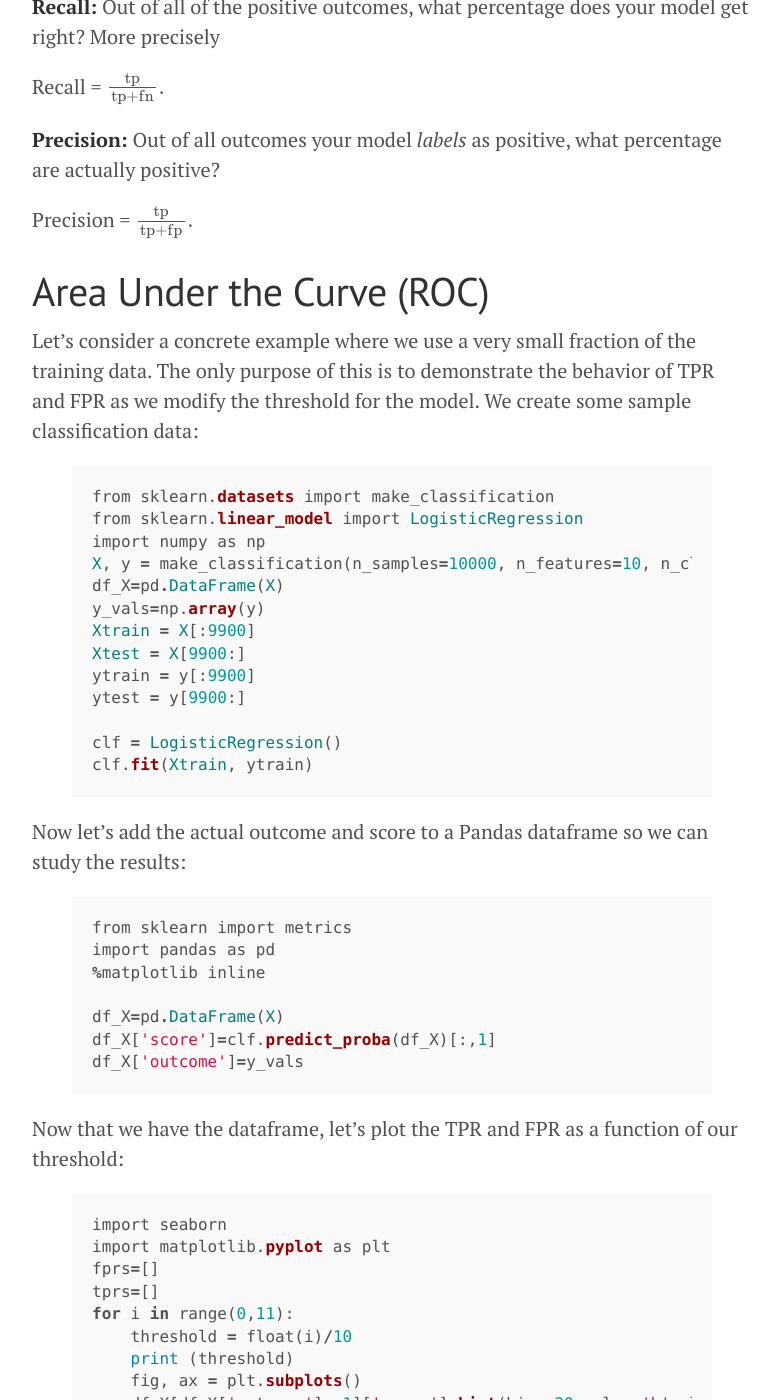
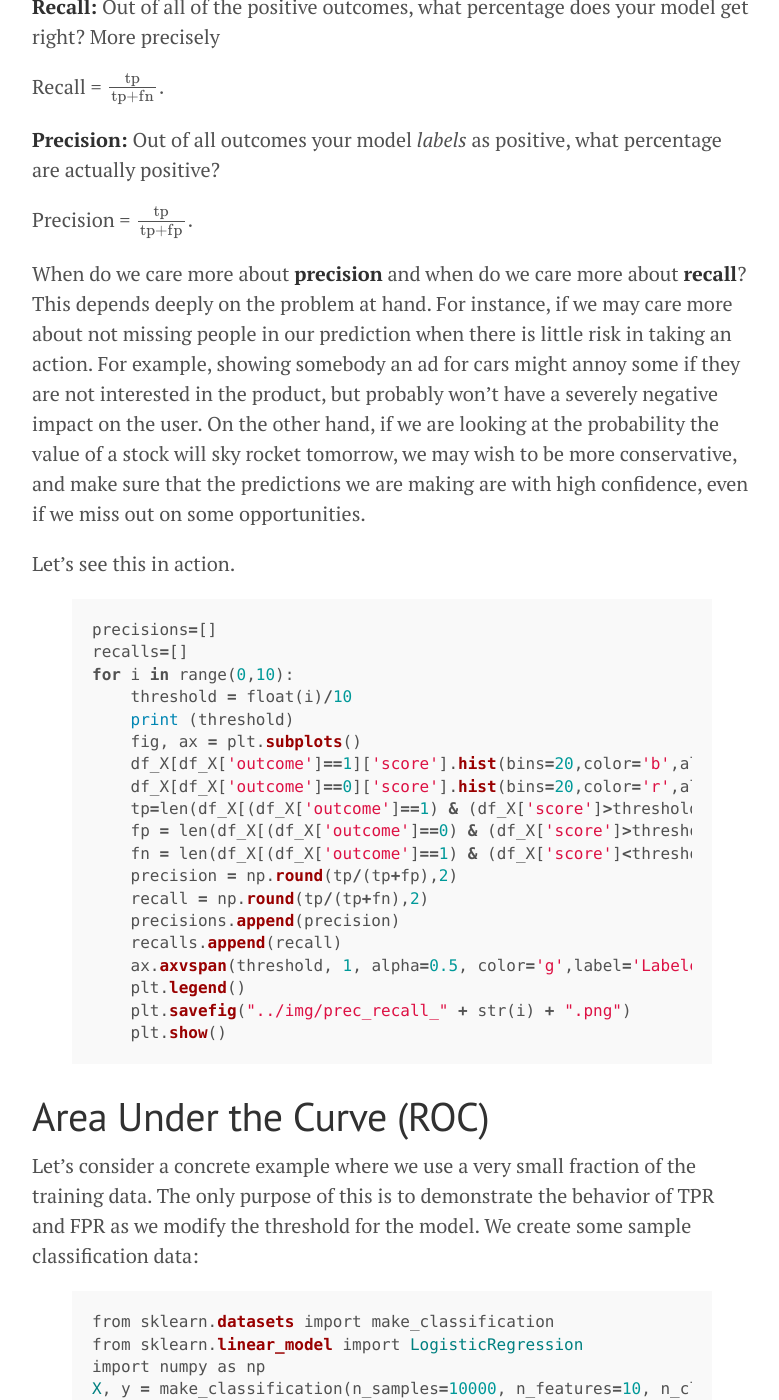
Before and after one commit to doriang102/doriang102.github.io, a Jekyll site: the page built from _posts/2017-11-01-introduction-to-classification.md, in a window 1280 px wide and 1400 px high, scrolled down 1768 px. Shown: the whole window, without its empty margins (248-1027 px from the left). Built offline with Jekyll 4.4.1, drawn with Linux system fonts in a browser that asks for light colours; our own code applies the rules of GitHub Pages for plain Markdown files; formulas are drawn with MathJax 3.

Commit message:
Update 2017-11-01-introduction-to-classification.md

```diff
--- a/_posts/2017-11-01-introduction-to-classification.md
+++ b/_posts/2017-11-01-introduction-to-classification.md
@@ -44,6 +44,32 @@ Recall = $$ \frac{\textrm{tp}}{\textrm{tp} + \textrm{fn}}.$$
 
 Precision = $$ \frac{\textrm{tp}}{\textrm{tp} + \textrm{fp}}.$$
 
+
+When do we care more about **precision** and when do we care more about **recall**? This depends deeply on the problem at hand. For instance, if we may care more about not missing people in our prediction when there is little risk in taking an action. For example, showing somebody an ad for cars might annoy some if they are not interested in the product, but probably won't have a severely negative impact on the user. On the other hand, if we are looking at the probability the value of a stock will sky rocket tomorrow, we may wish to be more conservative, and make sure that the predictions we are making are with high confidence, even if we miss out on some opportunities.
+
+Let's see this in action.
+
+{% highlight ruby %}
+precisions=[]
+recalls=[]
+for i in range(0,10):
+    threshold = float(i)/10
+    print (threshold)
+    fig, ax = plt.subplots()
+    df_X[df_X['outcome']==1]['score'].hist(bins=20,color='b',alpha=0.5)
+    df_X[df_X['outcome']==0]['score'].hist(bins=20,color='r',alpha=0.5)
+    tp=len(df_X[(df_X['outcome']==1) & (df_X['score']>threshold)])
+    fp = len(df_X[(df_X['outcome']==0) & (df_X['score']>threshold)])
+    fn = len(df_X[(df_X['outcome']==1) & (df_X['score']<threshold)])
+    precision = np.round(tp/(tp+fp),2)
+    recall = np.round(tp/(tp+fn),2)
+    precisions.append(precision)
+    recalls.append(recall)
+    ax.axvspan(threshold, 1, alpha=0.5, color='g',label='Labeled Positive - Pre= ' + str(precision)+' recall = ' + str(recall))
+    plt.legend()
+    plt.savefig("../img/prec_recall_" + str(i) + ".png")
+    plt.show()
+{% endhighlight %}
 # Area Under the Curve (ROC)
 Let's consider a concrete example where we use a very small fraction of the training data. The only purpose of this is to demonstrate the behavior of TPR and FPR as we modify the threshold for the model. We create some sample classification data:
 
```
